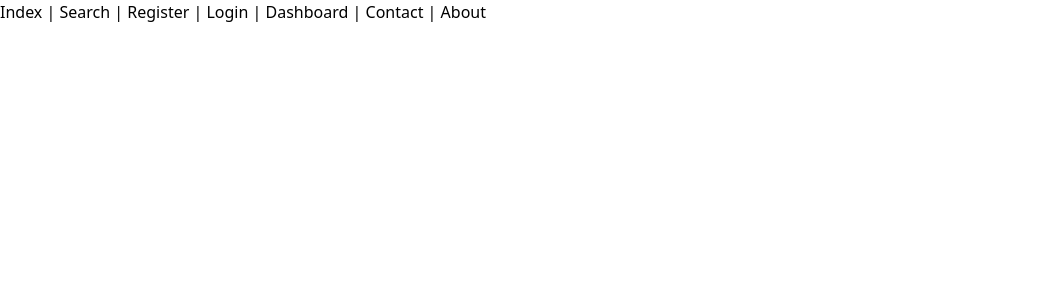
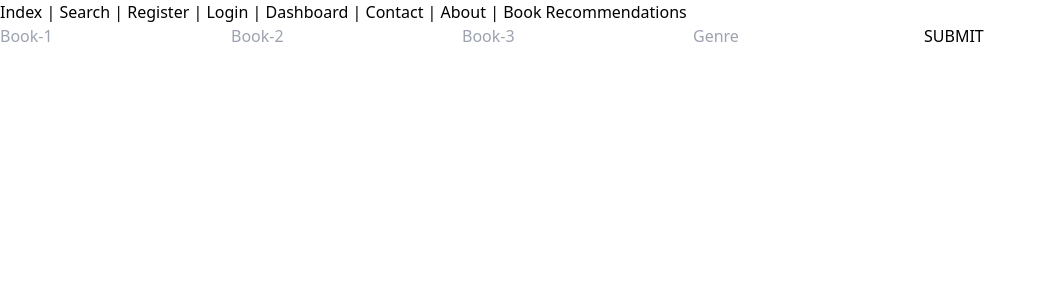
Before and after one commit to IgorKPetersson/bookmatch-ai, a React app in the folder frontend/: page /recommendations in a window 1280 px wide. Shown: the top 300 px of the page, without its empty margins (0-1047 px from the left). Built offline with nearby package versions, Linux system fonts and the light colour scheme; the HTML template or start-up script is replaced by a standard one.

Commit message:
feat: added book recommendations page

```diff
--- a/frontend/src/App.jsx
+++ b/frontend/src/App.jsx
@@ -6,18 +6,17 @@ import Auth from "./pages/Auth";
 import Dashboard from "./pages/Dashboard";
 import Contact from "./pages/Contact";
 import About from "./pages/About";
+import BookRecommendations from "./pages/BookRecommendations";
 
 export default function App() {
   return (
     <div>
       <nav>
-        <Link to="/">Index</Link> |{" "}
-        <Link to="/search">Search</Link> |{" "}
-        <Link to="/register">Register</Link> |{" "}
-        <Link to="/auth">Login</Link> |{" "}
+        <Link to="/">Index</Link> | <Link to="/search">Search</Link> |{" "}
+        <Link to="/register">Register</Link> | <Link to="/auth">Login</Link> |{" "}
         <Link to="/dashboard">Dashboard</Link> |{" "}
-        <Link to="/contact">Contact</Link> |{" "}
-        <Link to="/about">About</Link>
+        <Link to="/contact">Contact</Link> | <Link to="/about">About</Link> |{" "}
+        <Link to="/recommendations">Book Recommendations</Link>
       </nav>
 
       <Routes>
@@ -26,6 +25,7 @@ export default function App() {
         <Route path="/register" element={<Register />} />
         <Route path="/auth" element={<Auth />} />
         <Route path="/dashboard" element={<Dashboard />} />
+        <Route path="/recommendations" element={<BookRecommendations />} />
         <Route path="/contact" element={<Contact />} />
         <Route path="/about" element={<About />} />
       </Routes>
--- /dev/null
+++ b/frontend/src/components/BookCard.jsx
@@ -0,0 +1,11 @@
+import React from "react";
+
+export default function BookCard({ title, author, reason, genre, coverUrl }) {
+  return (
+    <div>
+      <div>Title: {title}</div>
+      <div>Author: {author}</div>
+      <div>Reason: {reason}</div>
+    </div>
+  );
+}
--- /dev/null
+++ b/frontend/src/pages/BookRecommendations.jsx
@@ -0,0 +1,78 @@
+import React, { useState } from "react";
+import BookCard from "../components/BookCard";
+
+export default function BookRecommendations() {
+  const [book1, setBook1] = useState("");
+  const [book2, setBook2] = useState("");
+  const [book3, setBook3] = useState("");
+  const [genre, setGenre] = useState("");
+  const [error, setError] = useState("");
+  const [loading, setLoading] = useState(false);
+  const [recommendations, setRecommendations] = useState([]);
+  async function handleSubmit(e) {
+    try {
+      setLoading(true);
+      setError("");
+      const res = await fetch("http://localhost:8000/recommendations", {
+        method: "POST",
+        headers: {
+          "Content-Type": "application/json",
+          Authorization: "Bearer " + localStorage.getItem("token"),
+        },
+        body: JSON.stringify({
+          favorite_books: [book1, book2, book3],
+          genre: genre,
+        }),
+      });
+      const data = await res.json();
+      if (res.ok) {
+        setRecommendations(data.recommendations);
+      } else {
+        setError("Something went wrong.");
+      }
+    } catch {
+      setError("Could not fetch book recommendations...");
+    } finally {
+      setLoading(false);
+    }
+  }
+  return (
+    <div>
+      <div>
+        {loading && <p>"Fetching books..."</p>}
+        {error && <p>{error}</p>}
+        {recommendations.map((rec, index) => (
+          <BookCard
+            key={index}
+            title={rec.title}
+            author={rec.author}
+            reason={rec.reason}
+          />
+        ))}
+      </div>
+      <div>
+        <input
+          type="text"
+          placeholder="Book-1"
+          onChange={(e) => setBook1(e.target.value)}
+        />
+        <input
+          type="text"
+          placeholder="Book-2"
+          onChange={(e) => setBook2(e.target.value)}
+        />
+        <input
+          type="text"
+          placeholder="Book-3"
+          onChange={(e) => setBook3(e.target.value)}
+        />
+        <input
+          type="text"
+          placeholder="Genre"
+          onChange={(e) => setGenre(e.target.value)}
+        />
+        <button onClick={handleSubmit}>SUBMIT</button>
+      </div>
+    </div>
+  );
+}
```
Also changed, not shown: 2 other files (tests, documents, lock files or other folders).
